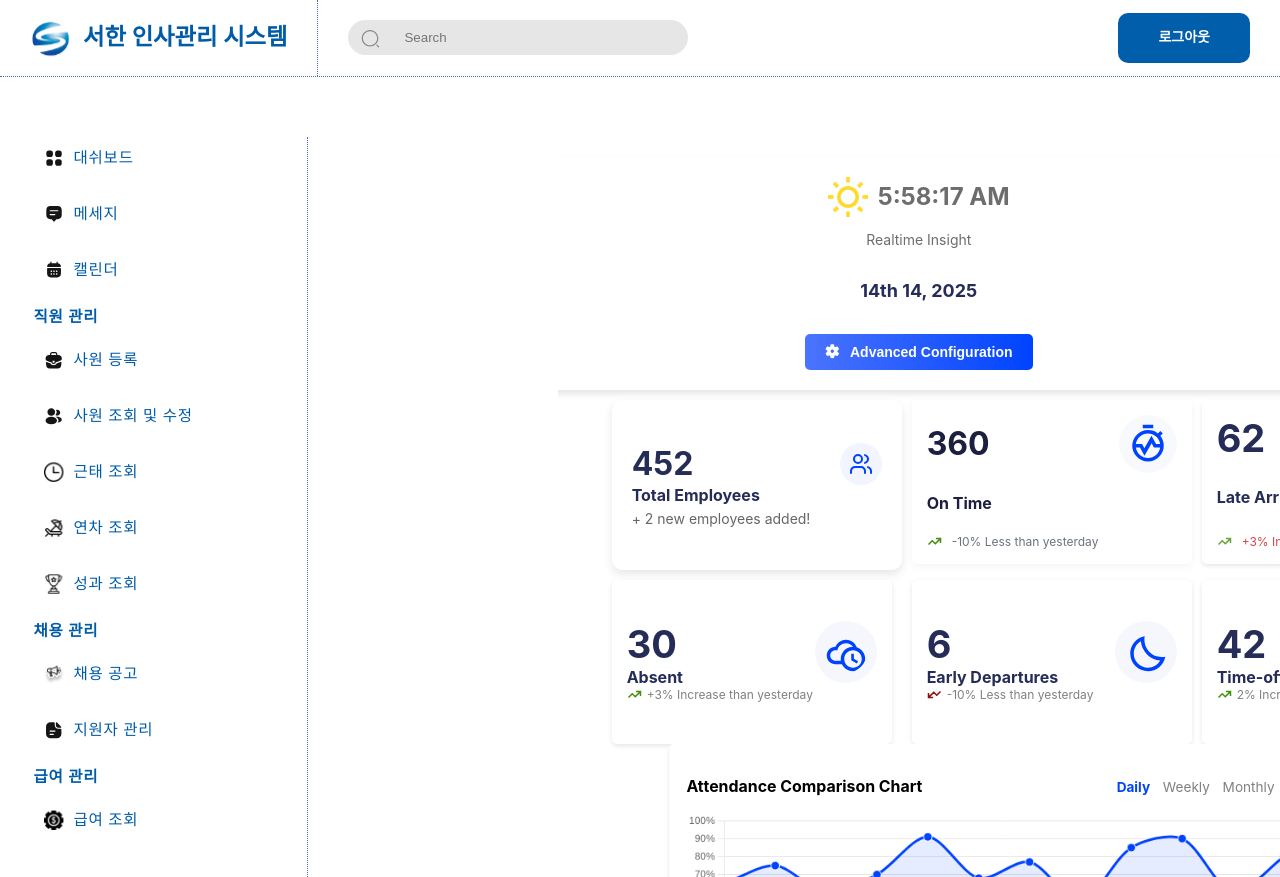
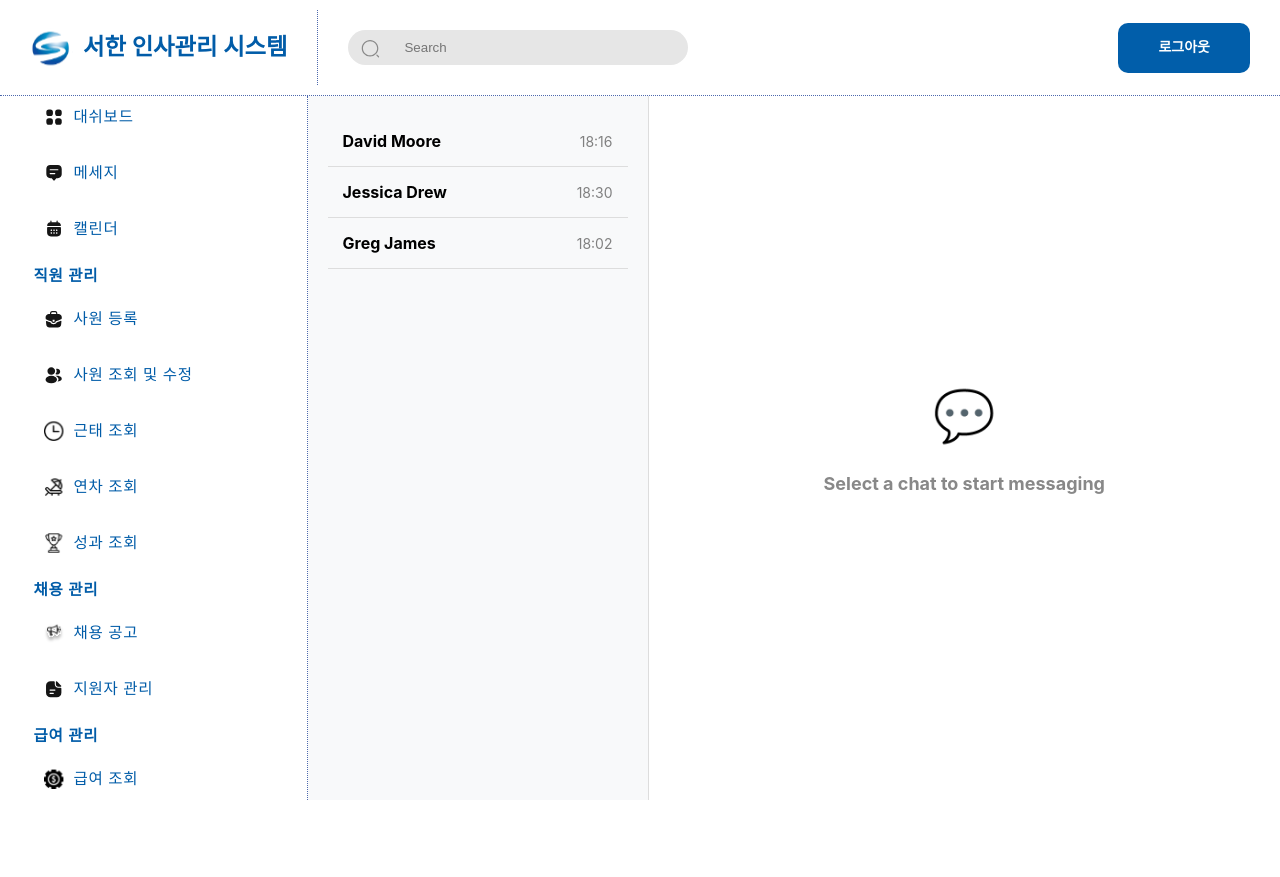
Before and after one commit to youth-o/HR-Master-System, a React (Create React App) app in the folder frontend/hr-master/: page / in a window 1280 px wide. After the commit the page ends 800 px from the top, so only its background shows below. Built offline with nearby package versions, Linux system fonts and the light colour scheme.

Commit message:
Message UI 업데이트

```diff
--- a/frontend/hr-master/src/App.js
+++ b/frontend/hr-master/src/App.js
@@ -1,10 +1,11 @@
 import { BrowserRouter, Routes, Navigate, Route } from 'react-router-dom';
 import './App.css';
-import Login from './pages/login/Login';
-import Main from './pages/main/Main';
-import EmployeesList from './pages/employeesList/EmployeesList';
-import EmployeeEdit from './pages/employeeEdit/EmployeeEdit';
-import Dashboard from './pages/Dashboard/Dashboard';
+// import Login from './pages/login/Login';
+// import Main from './pages/main/Main';
+// import EmployeesList from './pages/employeesList/EmployeesList';
+// import EmployeeEdit from './pages/employeeEdit/EmployeeEdit';
+// import Dashboard from './pages/Dashboard/Dashboard';
+import Message from './pages/Message/Message'
 
 
 // 로그인 여부 확인 함수
@@ -22,14 +23,14 @@ function App() {
 		<BrowserRouter>
 			<Routes>
 				{/* 첫 화면을 로그인 페이지로 설정 */}
-				<Route path="/" element={<Dashboard />} />
+				<Route path="/" element={<Message />} />
 
 				{/* 로그인된 사용자만 접근 가능 */}
 				{/*
         <Route path="/main" element={<PrivateRoute element={<Main />} />} /> */}
-				<Route path="/main" element={<Main />} />
+				{/* <Route path="/main" element={<Main />} />
 				<Route path="/employees" element={<EmployeesList />} />
-				<Route path="/employees/:employeeId" element={<EmployeeEdit />} />
+				<Route path="/employees/:employeeId" element={<EmployeeEdit />} /> */}
 				{/* <Route path="/employee">
 					<Route index element={<PrivateRoute element={<Employee />} />} />
 					<Route path=":id">
--- /dev/null
+++ b/frontend/hr-master/src/components/Message/ChatList.css
@@ -0,0 +1,29 @@
+.chat-list {
+  width: 300px;
+  background: #f8f9fa;
+  padding: 20px;
+  overflow-y: auto;
+}
+
+.chat-item {
+  padding: 15px;
+  border-bottom: 1px solid #ddd;
+  cursor: pointer;
+  display: flex;
+  justify-content: space-between;
+  align-items: center;
+  font-size: 16px;
+}
+
+.chat-item:hover {
+  background: #e9ecef;
+}
+
+.chat-name {
+  font-weight: bold;
+}
+
+.chat-time {
+  font-size: 14px;
+  color: gray;
+}
--- /dev/null
+++ b/frontend/hr-master/src/components/Message/ChatList.jsx
@@ -0,0 +1,25 @@
+import React from "react";
+import "./ChatList.css";
+
+const chats = [
+  { id: 1, name: "David Moore", time: "18:16" },
+  { id: 2, name: "Jessica Drew", time: "18:30" },
+  { id: 3, name: "Greg James", time: "18:02" },
+];
+
+const ChatList = ({ setSelectedChat }) => {
+  return (
+    <div className="chat-list">
+      {chats.map((chat) => (
+        <div key={chat.id} className="chat-item" onClick={() => setSelectedChat(chat)}>
+          <div className="chat-info">
+            <span className="chat-name">{chat.name}</span> {/* 🔹 이름만 표시 */}
+          </div>
+          <span className="chat-time">{chat.time}</span>
+        </div>
+      ))}
+    </div>
+  );
+};
+
+export default ChatList;
--- /dev/null
+++ b/frontend/hr-master/src/components/Message/ChatWindow.css
@@ -0,0 +1,160 @@
+.chat-window {
+  flex: 1;
+  display: flex;
+  flex-direction: column;
+  background: #fff;
+  border-left: 1px solid #ddd;
+  height: 100vh;
+  max-height: 100vh;
+  position: relative;
+}
+
+.chat-window.empty {
+  display: flex;
+  flex-direction: column;
+  justify-content: center;
+  align-items: center;
+  text-align: center;
+  height: 100%;
+  color: #888;
+}
+
+.chat-window.empty .empty-icon {
+  font-size: 50px;
+  margin-bottom: 10px;
+  color: #007bff;
+}
+
+.chat-window.empty p {
+  font-size: 18px;
+  font-weight: bold;
+}
+
+.chat-header {
+  display: flex;
+  align-items: center;
+  padding: 15px;
+  border-bottom: 1px solid #ddd;
+  background: #f8f9fa;
+}
+
+.chat-header .profile-circle {
+  width: 40px;
+  height: 40px;
+  border-radius: 50%;
+  background: #007bff;
+  color: white;
+  display: flex;
+  align-items: center;
+  justify-content: center;
+  font-weight: bold;
+  font-size: 16px;
+  margin-right: 10px;
+}
+
+.chat-header .chat-info {
+  display: flex;
+  flex-direction: column;
+}
+
+.chat-header .chat-info span {
+  font-weight: bold;
+}
+
+.chat-header .chat-info small {
+  color: gray;
+}
+
+.chat-messages {
+  flex: 1;
+  padding: 15px;
+  overflow-y: auto;
+  display: flex;
+  flex-direction: column;
+  gap: 10px;
+  max-height: calc(100vh - 120px);
+}
+
+.message {
+  padding: 12px 16px;
+  border-radius: 18px;
+  max-width: 60%;
+  word-wrap: break-word;
+  font-size: 16px;
+  position: relative;
+}
+
+.received {
+  background: #e9ecef;
+  align-self: flex-start;
+}
+
+.sent {
+  background: #007bff;
+  color: white;
+  align-self: flex-end;
+}
+
+.sent .read-receipt {
+  font-size: 12px;
+  position: absolute;
+  bottom: -18px;
+  right: 10px;
+  color: gray;
+}
+
+.like-icon {
+  font-size: 14px;
+  color: red;
+  position: absolute;
+  top: -10px;
+  right: -10px;
+}
+
+.chat-input {
+  position: absolute;
+  bottom: 0;
+  left: 0;
+  width: 100%;
+  display: flex;
+  padding: 10px;
+  border-top: 1px solid #ddd;
+  background: #fff;
+  align-items: center;
+  height: 65px;
+}
+
+.chat-input input {
+  flex: 1;
+  padding: 12px;
+  border: 1px solid #ccc;
+  border-radius: 25px;
+  outline: none;
+  font-size: 16px;
+  padding-left: 15px;
+}
+
+.chat-input button {
+  margin-left: 10px;
+  padding: 12px 18px;
+  border: none;
+  background: #007bff;
+  color: white;
+  border-radius: 50%;
+  cursor: pointer;
+  font-size: 18px;
+}
+
+.chat-input button:hover {
+  background: #0056b3;
+}
+
+.date-label {
+  align-self: center;
+  background: #007bff;
+  color: white;
+  padding: 5px 12px;
+  border-radius: 12px;
+  font-size: 14px;
+  margin: 10px 0;
+}
--- /dev/null
+++ b/frontend/hr-master/src/components/Message/ChatWindow.jsx
@@ -0,0 +1,45 @@
+import React from "react";
+import "./ChatWindow.css";
+
+const ChatWindow = ({ selectedChat }) => {
+  if (!selectedChat) {
+    return (
+      <div className="chat-window empty">
+        <div className="empty-icon">💬</div>
+        <p>Select a chat to start messaging</p>
+      </div>
+    );
+  }
+
+  const getInitials = (name) => name.charAt(0).toUpperCase();
+
+  return (
+    <div className="chat-window">
+      <div className="chat-header">
+        <div className="profile-circle">{getInitials(selectedChat.name)}</div>
+        <div className="chat-info">
+          <span>{selectedChat.name}</span>
+          <small>last seen 5 mins ago</small>
+        </div>
+      </div>
+
+      <div className="chat-messages">
+        <div className="date-label">Today</div>
+        <div className="message sent">
+          OMG 😱 do you remember what you did last night at the work night out?
+          <span className="like-icon">❤️</span>
+          <span className="read-receipt">✔✔ 18:12</span>
+        </div>
+        <div className="message sent">No haha</div>
+        <div className="message received">I don't remember anything 😅</div>
+      </div>
+
+      <div className="chat-input">
+        <input type="text" placeholder="Message" />
+        <button>➤</button>
+      </div>
+    </div>
+  );
+};
+
+export default ChatWindow;
--- /dev/null
+++ b/frontend/hr-master/src/pages/Message/Message.css
@@ -0,0 +1,55 @@
+.message-container {
+    display: flex;
+    flex-direction: column;
+    height: 100vh;
+  }
+
+  .message-content {
+    display: flex;
+    flex: 1;
+  }
+
+  .chat-list {
+    width: 300px;
+    background: #f8f9fa;
+    padding: 20px;
+    overflow-y: auto;
+  }
+
+  .chat-window {
+    flex: 1;
+    display: flex;
+    flex-direction: column;
+    background: #fff;
+    border-left: 1px solid #ddd;
+  }
+
+  .chat-header {
+    padding: 15px;
+    font-size: 18px;
+    font-weight: bold;
+    border-bottom: 1px solid #ddd;
+  }
+
+  .chat-messages {
+    flex: 1;
+    padding: 15px;
+    overflow-y: auto;
+  }
+
+  .message {
+    margin-bottom: 10px;
+    padding: 10px;
+    border-radius: 5px;
+  }
+
+  .sent {
+    align-self: flex-end;
+    background: #007bff;
+    color: white;
+  }
+
+  .received {
+    align-self: flex-start;
+    background: #eee;
+  }
--- /dev/null
+++ b/frontend/hr-master/src/pages/Message/Message.jsx
@@ -0,0 +1,23 @@
+import React, { useState } from "react";
+import "./Message.css";
+import Header from "../../components/common/Header/Header";
+import Nav from "../../components/common/Nav/Nav";
+import ChatList from "../../components/Message/ChatList";
+import ChatWindow from "../../components/Message/ChatWindow";
+
+const Message = () => {
+  const [selectedChat, setSelectedChat] = useState(null);
+
+  return (
+    <div className="message-container">
+      <Header />
+      <div className="message-content">
+        <Nav />
+        <ChatList setSelectedChat={setSelectedChat} />
+        <ChatWindow selectedChat={selectedChat} />
+      </div>
+    </div>
+  );
+};
+
+export default Message;
```
